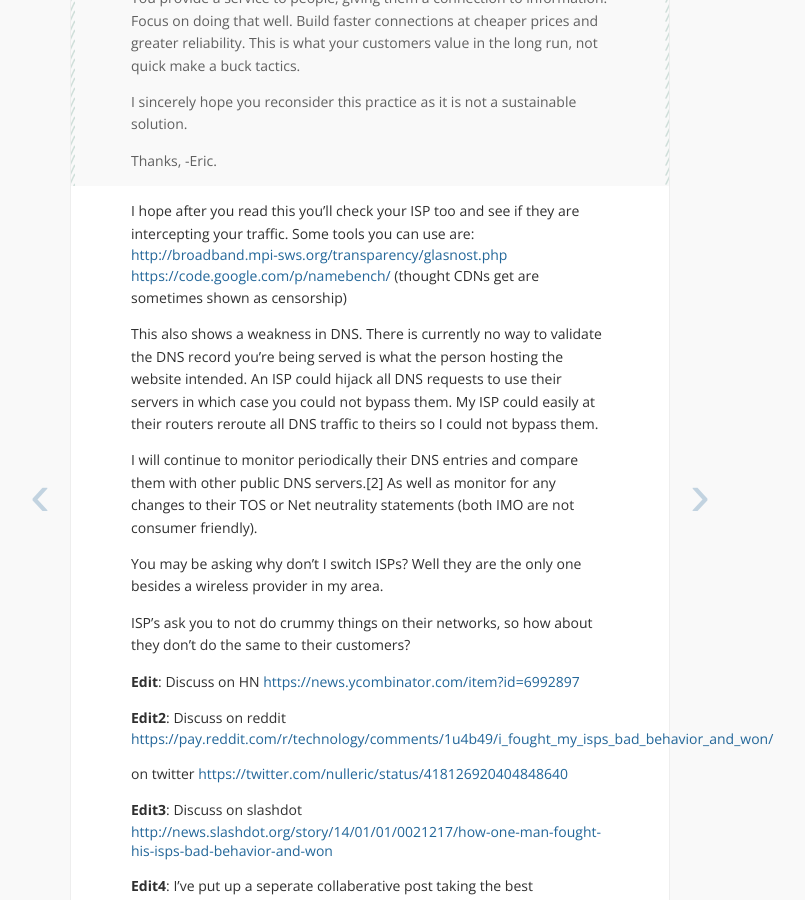
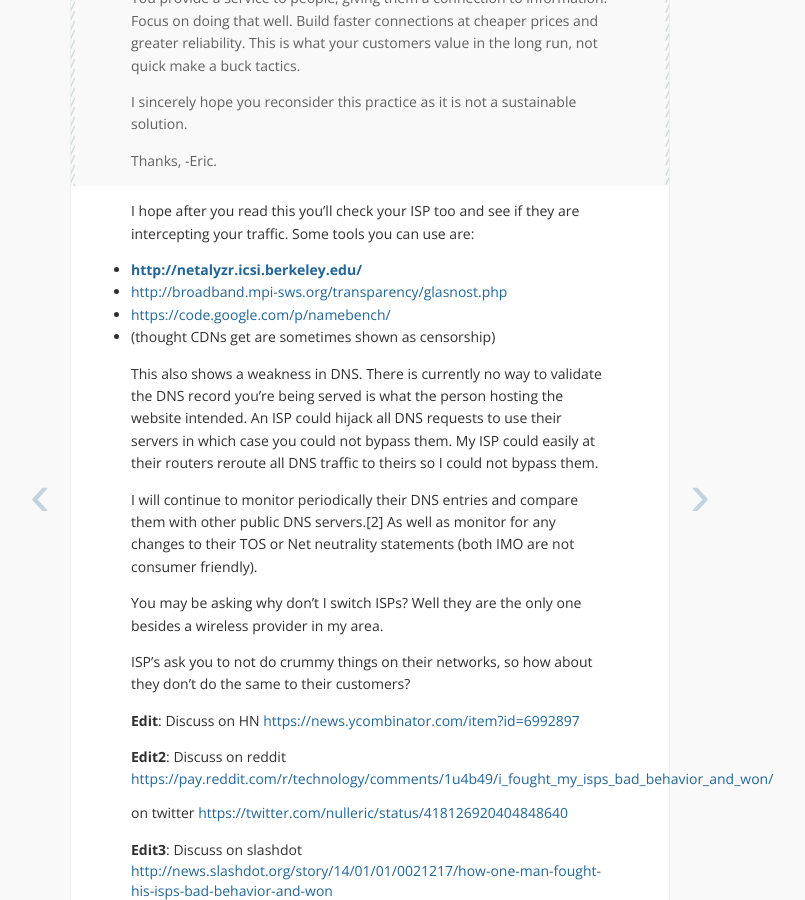
Before and after one commit to erichelgeson/erichelgeson.github.com, a Jekyll site: the page built from _posts/2013-12-31-i-fought-my-isps-bad-behavior-and-won.markdown, in a window 1280 px wide and 900 px high, scrolled down 2821 px. Shown: the whole window, without its empty margins (270-1075 px from the left). Built offline with Jekyll 4.4.1, drawn with Linux system fonts in a browser that asks for light colours; Markdown is read by kramdown in place of the engine named in the settings; comment, search, counter and statistics services are not loaded.

Commit message:
Add netalyzr to the tools

```diff
--- a/_posts/2013-12-31-i-fought-my-isps-bad-behavior-and-won.markdown
+++ b/_posts/2013-12-31-i-fought-my-isps-bad-behavior-and-won.markdown
@@ -76,8 +76,11 @@ I sent them a response on Dec 10th 2013 but have yet to hear back:
 >-Eric.
 
 I hope after you read this you'll check your ISP too and see if they are intercepting your traffic. Some tools you can use are:
-<http://broadband.mpi-sws.org/transparency/glasnost.php>
-<https://code.google.com/p/namebench/> (thought CDNs get are sometimes shown as censorship)
+
+* **<http://netalyzr.icsi.berkeley.edu/>**
+* <http://broadband.mpi-sws.org/transparency/glasnost.php>
+* <https://code.google.com/p/namebench/>
+ * (thought CDNs get are sometimes shown as censorship)
 
 This also shows a weakness in DNS. There is currently no way to validate the DNS record you're being served is what the person hosting the website intended. An ISP could hijack all DNS requests to use their servers in which case you could not bypass them. My ISP could easily at their routers reroute all DNS traffic to theirs so I could not bypass them.
 
```
